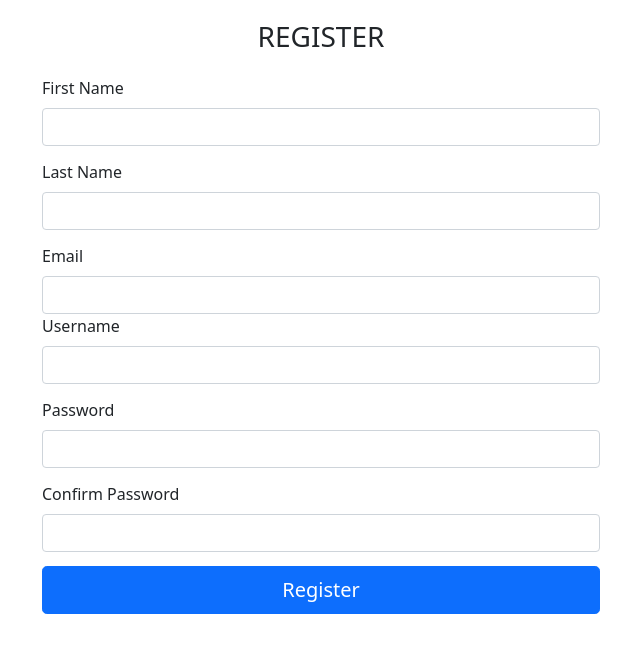
After one commit to pratham022/PythonTask1, a Django app: page /user/register in a window 1280 px wide. The commit adds this page. Shown: the top 653 px of the page, without its empty margins (319-959 px from the left). Run offline with Django 3.2, Linux system fonts and the light colour scheme.

Commit message:
Login, register, list all posts done

```diff
--- a/PythonTask1/settings.py
+++ b/PythonTask1/settings.py
@@ -11,6 +11,7 @@ https://docs.djangoproject.com/en/3.2/ref/settings/
 """
 
 from pathlib import Path
+import os
 
 # Build paths inside the project like this: BASE_DIR / 'subdir'.
 BASE_DIR = Path(__file__).resolve().parent.parent
--- a/user/forms.py
+++ b/user/forms.py
@@ -1,9 +1,17 @@
 from django import forms
 from .models import Post
+from django.contrib.auth.forms import UserCreationForm
+from django.contrib.auth.models import User
 
 
 class PostForm(forms.ModelForm):
     class Meta:
         model = Post
         fields = '__all__'
-        exclude=['user', 'updated_at']
+        exclude = ['user', 'updated_at']
+
+
+class CreateUserForm(UserCreationForm):
+    class Meta:
+        model = User
+        fields = ['first_name', 'last_name', 'email', 'username', 'password1', 'password2']
--- /dev/null
+++ b/user/static/user/main.css
@@ -0,0 +1,30 @@
+.container {
+    width: 100%;
+    height: 100%;
+}
+
+.register-form, .login-form {
+    width: 100%;
+    height: 100%;
+    display: flex;
+    flex-direction: column;
+    justify-content: center;
+    align-items: center;
+    margin-top: 20px;
+}
+
+.input-wrapper {
+    margin-top: 14px;
+}
+
+button {
+    margin-top: 14px;
+}
+
+.posts-container {
+    width: 100%;
+    display: flex;
+    flex-direction: column;
+    justify-content: center;
+    align-items: center;
+}
--- /dev/null
+++ b/user/templates/user/register.html
@@ -0,0 +1,46 @@
+<!DOCTYPE html>
+<html lang="en">
+<head>
+    <meta charset="UTF-8">
+    <link href="https://cdn.jsdelivr.net/npm/bootstrap@5.1.0/dist/css/bootstrap.min.css" rel="stylesheet" integrity="sha384-KyZXEAg3QhqLMpG8r+8fhAXLRk2vvoC2f3B09zVXn8CA5QIVfZOJ3BCsw2P0p/We" crossorigin="anonymous">
+    <script src="https://cdn.jsdelivr.net/npm/bootstrap@5.1.0/dist/js/bootstrap.bundle.min.js" integrity="sha384-U1DAWAznBHeqEIlVSCgzq+c9gqGAJn5c/t99JyeKa9xxaYpSvHU5awsuZVVFIhvj" crossorigin="anonymous"></script>
+
+    {% load static %}
+    <link rel="stylesheet" href="{% static 'user/main.css' %}" type="text/css"/>
+    <title>Register</title>
+</head>
+  <body>
+      <div class="container">
+          <form class="register-form" method="post">
+              {% csrf_token %}
+              <h3>REGISTER</h3>
+            <div class="input-wrapper col-lg-6">
+                <label for="first_name" class="form-label">First Name</label>
+                  <input type="text" class="form-control" id="first_name" placeholder="" name="first_name">
+            </div>
+            <div class="input-wrapper col-lg-6">
+                <label for="last_name" class="form-label">Last Name</label>
+                  <input type="text" class="form-control" id="last_name" placeholder="" name="last_name">
+            </div>
+            <div class="input-wrapper col-lg-6">
+                <label for="email" class="form-label">Email</label>
+                  <input type="email" class="form-control" id="email" placeholder="" name="email" required>
+            </div>
+            <div class="col-lg-6">
+                <label for="username" class="form-label">Username</label>
+                  <input type="text" class="form-control" id="username" placeholder="" name="username" required>
+            </div>
+            <div class="input-wrapper col-lg-6">
+                <label for="password1" class="form-label">Password</label>
+                  <input type="password" class="form-control" id="password1" placeholder="" name="password1" required>
+            </div>
+            <div class="input-wrapper col-lg-6">
+                <label for="password2" class="form-label">Confirm Password</label>
+                  <input type="password" class="form-control" id="password2" placeholder="" name="password2" required>
+            </div>
+              {{ form.errors }}
+            <button class="col-lg-6 btn btn-primary btn-lg" type="submit">Register</button>
+        </form>
+      </div>
+  </body>
+</html>
--- a/user/urls.py
+++ b/user/urls.py
@@ -1,8 +1,11 @@
 from django.urls import path
 
-from .views import home_page, add_post
+from .views import home_page, add_post, login_page, register_page, logout_user
 
 urlpatterns = [
     path('', home_page, name='home'),
-    path('create-new', add_post, name='create-new')
+    path('login', login_page, name='login'),
+    path('logout', logout_user, name='logout'),
+    path('register', register_page, name='register'),
+    path('create-post', add_post, name='create-post'),
 ]
--- a/user/views.py
+++ b/user/views.py
@@ -1,9 +1,54 @@
-from django.shortcuts import render
-from .forms import PostForm
+from django.shortcuts import render, redirect
+from .forms import PostForm, CreateUserForm
+from django.contrib.auth import authenticate, login, logout
+from django.contrib.auth.decorators import login_required
+from .models import Post
+import datetime
 
+def login_page(request):
+    context = {}
+    if request.method == 'POST':
+        username = request.POST.get('username')
+        password = request.POST.get('password')
+        user = authenticate(request, username=username, password=password)
+        if user is not None:
+            login(request, user)
+            return redirect('home')
+        else:
+            return redirect('login')
+    return render(request, 'user/login.html', context)
+
+
+def register_page(request):
+    user_form = CreateUserForm()
+    if request.method == 'POST':
+        user_form = CreateUserForm(request.POST)
+        if user_form.is_valid():
+            user_form.save()
+            return redirect('login')
+
+    context = {
+        'form': user_form
+    }
+
+    return render(request, 'user/register.html', context)
+
+
+def logout_user(request):
+    logout(request)
+    return redirect('login')
+
+
+@login_required(login_url='login')
 def home_page(request):
-    return render(request, 'user/home.html')
+    user_posts = Post.objects.all()
+    context = {
+        'posts': user_posts
+    }
+    return render(request, 'user/home.html', context)
 
+
+@login_required(login_url='login')
 def add_post(request):
     print(request.user)
     if request.method == 'POST':
@@ -12,12 +57,12 @@ def add_post(request):
             print("Entered Here")
             new_post_form = post_form.save(commit=False)
             new_post_form.user = request.user
-            # new_post_form.updated_at = datetime.datetime.now()
+            new_post_form.updated_at = datetime.datetime.now()
             new_post_form.save()
+            return redirect('home')
 
     else:
         post_form = PostForm()
-
 
     context = {
         'form': post_form
```
Also changed, not shown: user/templates/user/add_post.html (+12 -5 lines), user/templates/user/header.html (added, +18 -0 lines), user/templates/user/home.html (+18 -1 lines), user/templates/user/login.html (added, +29 -0 lines), db.sqlite3.
